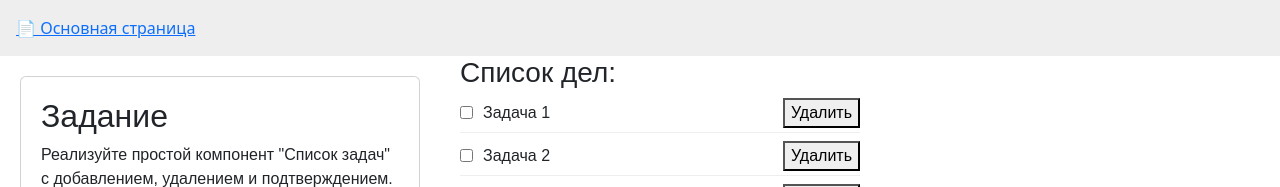
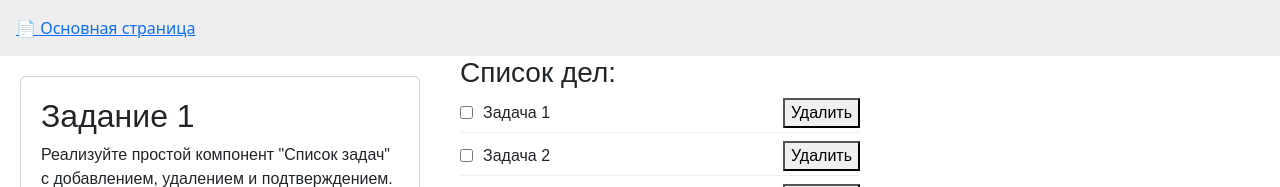
Before and after one commit to Arhontes/sobes-app, a React (Create React App) app: page /tasks/task1 in a window 1280 px wide. Shown: the top 187 px of the page. Built offline with nearby package versions, Linux system fonts and the light colour scheme.

Commit message:
fix: add task number

```diff
--- a/src/tasks/practical/task1/Task1.tsx
+++ b/src/tasks/practical/task1/Task1.tsx
@@ -35,7 +35,7 @@ export const Task1 = () => {
         fontFamily: "Arial, sans-serif",
       }}
     >
-      <TaskTarget target={taskTarget1} />
+      <TaskTarget target={taskTarget1} taskNumber={1} />
 
       <div style={{ width: 400 }}>
         <h3>Список дел:</h3>
```
